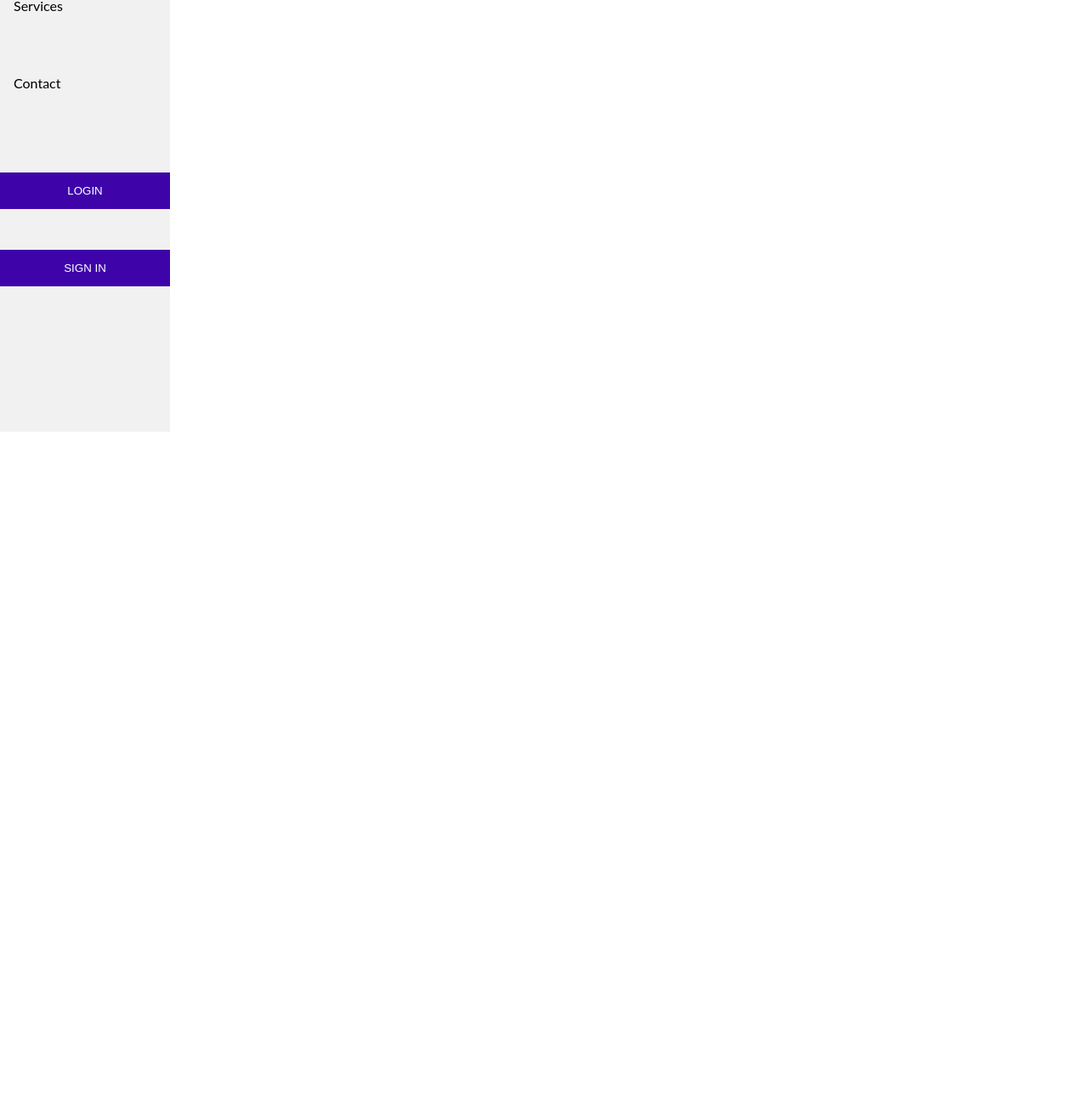
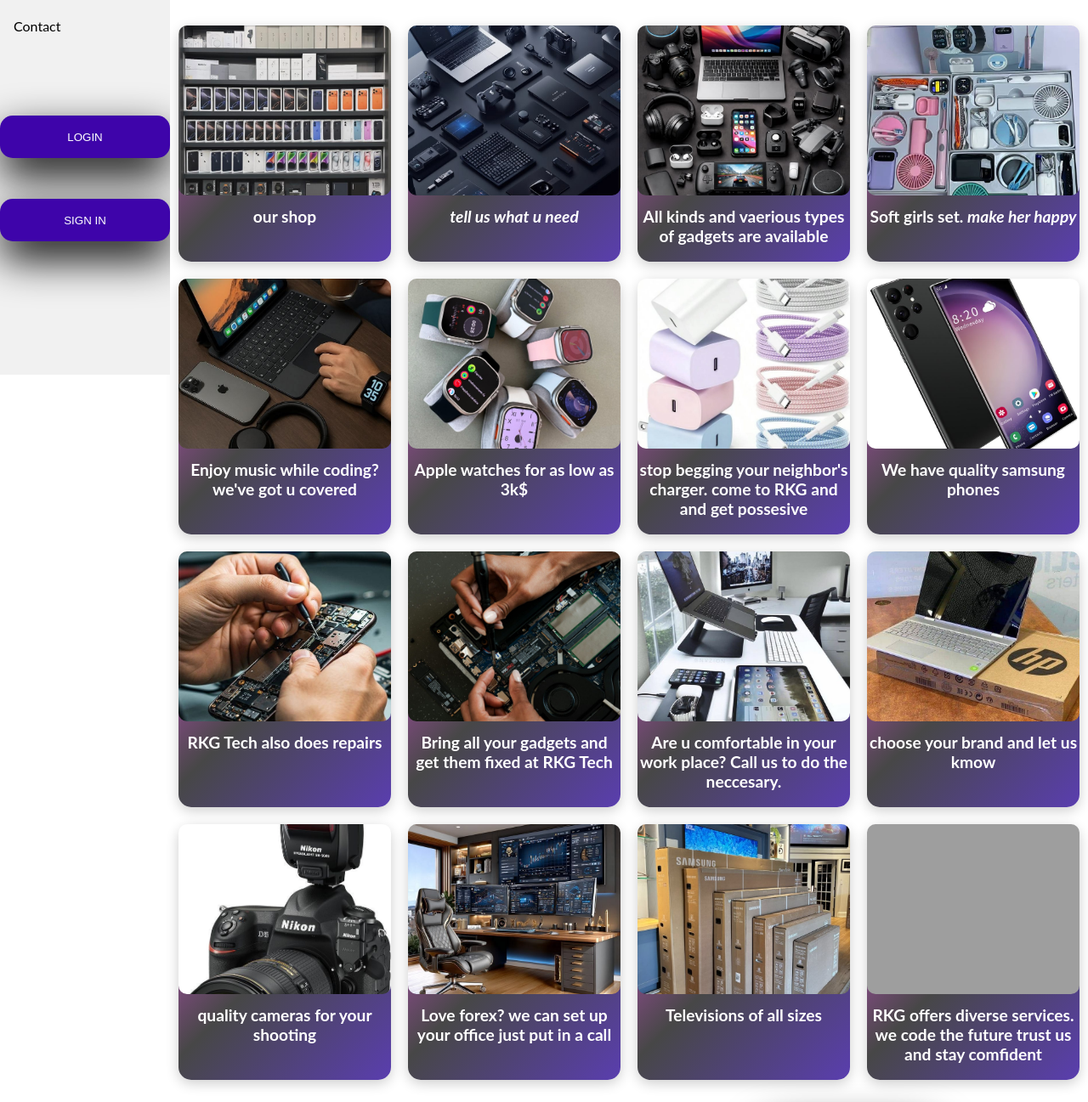
Before and after one commit to nnamkelly1-6449/TECH-STARTUP, a plain HTML site: page index.html/services.html in a window 1280 px wide. Shown: the part 392-1689 px from the top of the page at 85% size. Before the commit the page ends 800 px from the top, so only its background shows below. Drawn offline with Linux system fonts and the light colour scheme; grey boxes are pictures that could not be loaded.

Commit message:
services

```diff
--- a/index.html/services.html
+++ b/index.html/services.html
@@ -20,28 +20,116 @@
             <button class="btn">LOGIN</button>
             <button class="btn">SIGN IN</button>
         </ul>
-
     </nav>
 
 
 
+    <section class="settings">
+        <h1><strong>OUR</strong> SERVICES</h1>
+        <div class="servant">
+            <h2>Proffesional & Clean Welcome To<strong> RKG</strong> Tech</h2>
+            <p>
+
+                We offer more than devices. We offer solutions. <br />
+                Buy the latest phones, Laptops, Earphones, Camaras, <br />
+                Watches and Gaming consoles. Get them repaired in hours. <br />
+                Rent,upgrade,or get expart setup done right. <br />
+                Our mission: give you reliable tech + reliable services, <br />
+                without the stress.
+
+            </p>
+        </div>
+    </section>
+
+    <!--cards-->
+    <section class="products-section">
+        <h2>Our Products</h2>
+
+        <div class="products-container">
+
+            <div class="product">
+                <img src="../Assets/abt 1.jpg" alt="Laptop">
+                <p>our shop</p>
+            </div>
+
+            <div class="product">
+                <img src="../Assets/abt2.jpg" alt="Phone">
+                <p><em>tell us what u need</em></p>
+            </div>
+
+            <div class="product">
+                <img src="../Assets/h.jpg" alt="Product 3">
+                <p>All kinds and vaerious types of gadgets are available</p>
+            </div>
+
+            <div class="product">
+                <img src="../Assets/s..jpg" alt="Laptop">
+                <p>Soft girls set. <em>make her happy</em></p>
+            </div>
+
+            <div class="product">
+                <img src="../Assets/s.jpg" alt="Phone">
+                <p>Enjoy music while coding? we've got u covered</p>
+            </div>
+
+            <div class="product">
+                <img src="../Assets/S0.jpg" alt="Product 3">
+                <p>Apple watches for as low as <b>3k$</b></p>
+            </div>
+
+            <div class="product">
+                <img src="../Assets/s1.jpg" alt="Laptop">
+                <p>stop begging your neighbor's charger. come to RKG and and get possesive</p>
+            </div>
+
+            <div class="product">
+                <img src="../Assets/s2.jpg" alt="Phone">
+                <p>We have quality samsung phones</p>
+            </div>
+
+            <div class="product">
+                <img src="../Assets/s3.jpg" alt="Product 3">
+                <p>RKG Tech also does repairs</p>
+            </div>
+
+            <div class="product">
+                <img src="../Assets/s5 (1).jpg" alt="Phone">
+                <p>Bring all your gadgets and get them fixed at RKG Tech</p>
+            </div>
+
+            <div class="product">
+                <img src="../Assets/s5.jpg" alt="Product 3">
+                <p>Are u comfortable in your work place? Call us to do the neccesary.</p>
+            </div>
+
+            <div class="product">
+                <img src="../Assets/s10.jpg" alt="Laptop">
+                <p>choose your brand and let us kmow</p>
+            </div>
+            <div class="product">
+                <img src="../Assets/s4.jpg" alt="">
+                <p>quality cameras for your shooting</p>
+            </div>
+
+            <div class="product">
+                <img src="../Assets/s6.jpg" alt="Phone">
+                <p>Love forex? we can set up your office just put in a call</p>
+            </div>
+
+            <div class="product">
+                <img src="../Assets/stv.jpg" alt="">
+                <p>Televisions of all sizes</p>
+            </div>
+
+            <div class="product">
+                <img src="../Assets/sweb.png" alt="">
+                <p>RKG offers diverse services. we code the future trust us and stay comfident</p>
+            </div>
 
 
-
-
-
-
-
-
-
-
-
-
-
-
-
-
-
+        </div>
+        <button>order Now</button>
+    </section>
 
 
 
--- a/styles/about.css
+++ b/styles/about.css
@@ -229,7 +229,7 @@
 }
 
 .project-card:hover {
-    transform: scale(1.05);
+    transform: translateY(-5px);
 }
 
 
--- a/styles/services.css
+++ b/styles/services.css
@@ -98,6 +98,97 @@
     color: #3e04aa;
 }
 
+
+.settings {
+    margin-left: 250px;
+}
+
+h1 {
+    font-size: 40px;
+    font-family: 'Times New Roman', Times, serif;
+    font-weight: 400;
+}
+
+h1:hover {
+    color: #3e04aa;
+    transform: scale(1.05)
+}
+
+.settings p {
+    font-size: 20px;
+    font-family: 'Times New Roman', Times, serif;
+}
+
+h1:hover {
+    color: #3e04aa;
+}
+
+/*cards*/
+.products-section {
+    margin-left: 200px;
+}
+
+.products-section h2 {
+    text-align: center;
+    font-size: 2.5rem;
+    margin-bottom: 40px;
+}
+
+.products-container {
+    display: flex;
+    flex-wrap: wrap;
+    gap: 20px;
+    justify-content: center;
+    max-width: 1200px;
+}
+
+
+.product {
+    color: white;
+    border-radius: 15px;
+    width: 250px;
+    box-shadow: 0 4px 15px rgba(0, 0, 0, 0.2);
+    text-align: center;
+    transition: transform 0.3s ease;
+    background-image: linear-gradient(135deg, rgb(233, 81, 233), rgb(71, 71, 71), #5a3eaf);
+}
+
+.product:hover {
+    transform: translateY(-5px);
+}
+
+.product img {
+    width: 100%;
+    height: 200px;
+    object-fit: cover;
+    border-radius: 10px;
+}
+
+.product p {
+    font-size: 1.2rem;
+    font-weight: bold;
+    margin-top: 10px;
+}
+
+h2:hover {
+    color: #3e04aa;
+    transform: scale(1.03);
+}
+
+button {
+    border-radius: 15px;
+    width: 200px;
+    height: 50px;
+    margin-top: 40px;
+    border-color: black;
+    color: white;
+    background: #3e04aa;
+    justify-content: center;
+    margin-left: 700px;
+    filter: drop-shadow(0 20px 25px black)
+}
+
+
 footer {
     margin-top: 100px;
 
```
Also changed, not shown: index.html/contact.html (+1 -1 lines), Assets/abt.jpg (deleted), Assets/sr.jpg (deleted).
